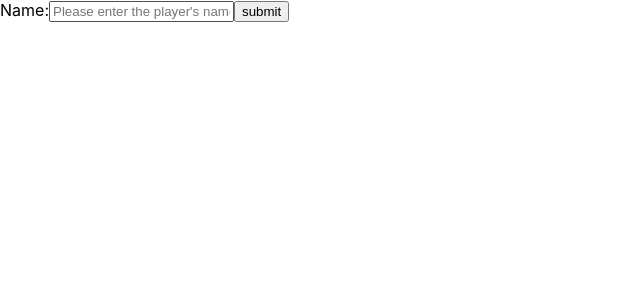
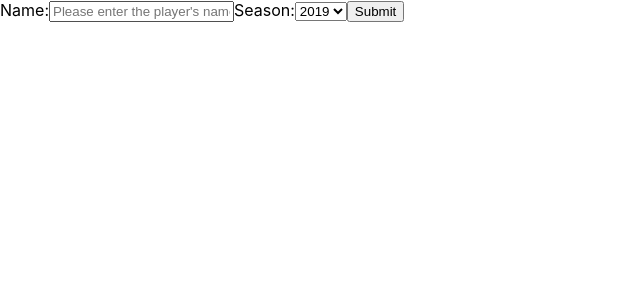
Before and after one commit to StinCodes/nba-stat-search, a React (Create React App) app: page / in a window 1280 px wide. Shown: the top 300 px of the page, without its empty margins (0-640 px from the left). Built offline with nearby package versions, Linux system fonts and the light colour scheme; no server answers.

Commit message:
added season dropdown, hardcoded to 2 seasons, need to add rest of seasons, can do it manually or use for loop/map

```diff
--- a/src/App.js
+++ b/src/App.js
@@ -4,12 +4,17 @@ import axios from "axios";
 function App() {
   const [playerName, setPlayerName] = useState("");
   const [playerStats, setPlayerStats] = useState({});
+  const [selectedSeason, setSelectedSeason] = useState('')
 
   const handleSubmit = (e) => {
     e.preventDefault();
     getPlayerId();
     // console.log(playerName)
   };
+
+  const handleSeasonChange = (e)=>{
+    setSelectedSeason(e.target.value)
+  }
 
   const handleChange = (e) => {
     //player name needs to have underscore instead of space
@@ -21,10 +26,10 @@ function App() {
     }
   };
 
-  useEffect(() => {
-    getPlayerId();
-    getPlayerStats();
-  }, []);
+  // useEffect(() => {
+  //   getPlayerId();
+  //   getPlayerStats();
+  // }, []);
 
   const getPlayerId = () => {
     axios
@@ -49,7 +54,7 @@ function App() {
   const getPlayerStats = (playerId) => {
     axios
       .get(
-        `https://www.balldontlie.io/api/v1/season_averages?season=2019&player_ids[]=${playerId}`
+        `https://www.balldontlie.io/api/v1/season_averages?season=${selectedSeason}&player_ids[]=${playerId}`
       )
       .then(async (res) => {
         console.log("playerStats", res.data.data);
@@ -72,12 +77,62 @@ function App() {
             placeholder="Please enter the player's name..."
           />
         </label>
-        <input type="submit" value="submit" />
+        <label>
+          Season:
+          <select value={selectedSeason} onChange={handleSeasonChange}>
+            <option value="2019">2019</option>
+            <option value="2020">2020</option>
+
+          </select>
+        </label>
+        <input type="submit" value="Submit" />
       </form>
-      {/* Games Played: {playerStats["games_played"]} */}
+      <br/>
+      {/*if playerStats has a value and object has more than 1 property (key) then run code*/}
       {playerStats && Object.keys(playerStats).length > 0 && (
-        <div>Games Played: {playerStats["games_played"]}</div>
+        <div>Season: {playerStats["season"]}</div>
       )}
+      <br/>
+      {playerStats && Object.keys(playerStats).length > 0 && (
+        <div>Games Played: {playerStats["games_played"]} </div>
+      )}
+      <br/>
+      {playerStats && Object.keys(playerStats).length > 0 && (
+        <div>Minutes: {playerStats["min"]} minutes</div>
+      )}
+      <br/>
+      {playerStats && Object.keys(playerStats).length > 0 && (
+        <div>Points: {playerStats["pts"]}</div>
+      )}
+      <br/>
+      {playerStats && Object.keys(playerStats).length > 0 && (
+        <div>Assists: {playerStats["ast"]}</div>
+      )}
+      <br/>
+      {playerStats && Object.keys(playerStats).length > 0 && (
+        <div>Rebounds: {playerStats["reb"]}</div>
+      )}
+      <br/>
+      {playerStats && Object.keys(playerStats).length > 0 && (
+        <div>Turnovers: {playerStats["turnover"]}</div>
+      )}
+      <br/>
+      {playerStats && Object.keys(playerStats).length > 0 && (
+        <div>Field Goal Percentage: {playerStats["fg_pct"]*100 + "%"}</div>
+      )}
+      <br/>
+      {playerStats && Object.keys(playerStats).length > 0 && (
+        <div>3-Point Percentage: {playerStats["fg3_pct"]*100 + "%"}</div>
+      )}
+      <br/>
+      {playerStats && Object.keys(playerStats).length > 0 && (
+        <div>Steals: {playerStats["stl"]}</div>
+      )}
+      <br/>
+      {playerStats && Object.keys(playerStats).length > 0 && (
+        <div>Blocks: {playerStats["blk"]}</div>
+      )}
+      <br/>
     </div>
   );
 }
```
